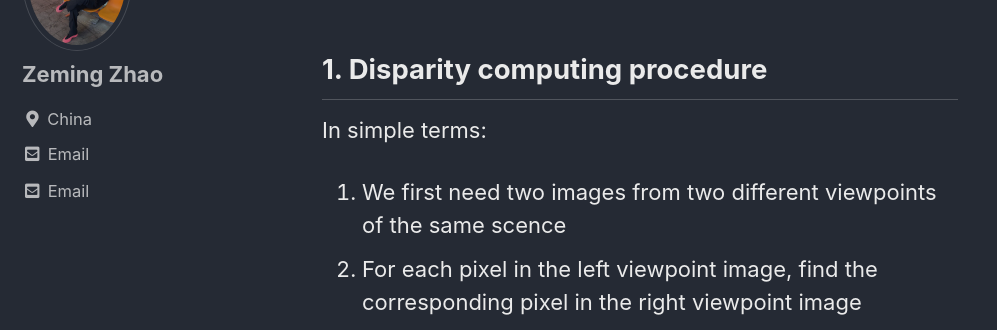
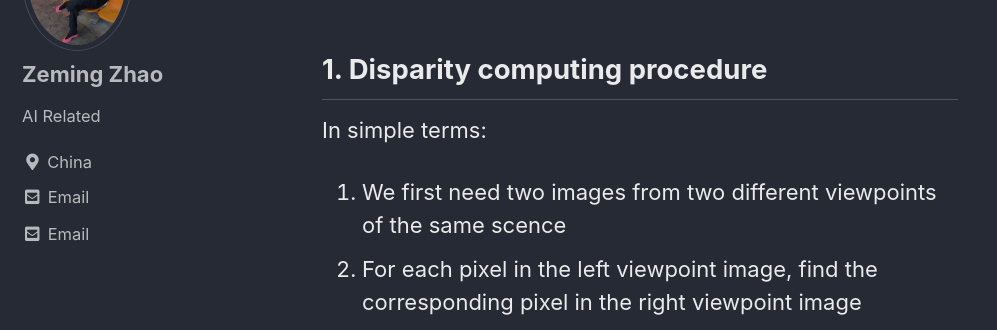
Before and after one commit to Sere1nz/Sere1nz.github.io, a Jekyll site: the page built from _posts/2021-10-31-Disparity Computing.md, in a window 1280 px wide. Shown: the part 203-533 px from the top of the page, without its empty margins (0-997 px from the left). Built offline with Jekyll 4.4.1, drawn with Linux system fonts in a browser that asks for light colours; cached includes are drawn as plain includes.

Commit message:
Update _config.yml

```diff
--- a/_config.yml
+++ b/_config.yml
@@ -106,9 +106,9 @@ analytics:
 author:
   name             : "Zeming Zhao"
   avatar           : "./assets/images/bio_photo.jpg"
-  bio              : ""
+  bio              : "AI Related"
   location         : "China"
-  email            : "raychiu0220@gmail.com"
+  email            : ""
   links:
     - label: "Email"
       icon: "fas fa-fw fa-envelope-square"
```
